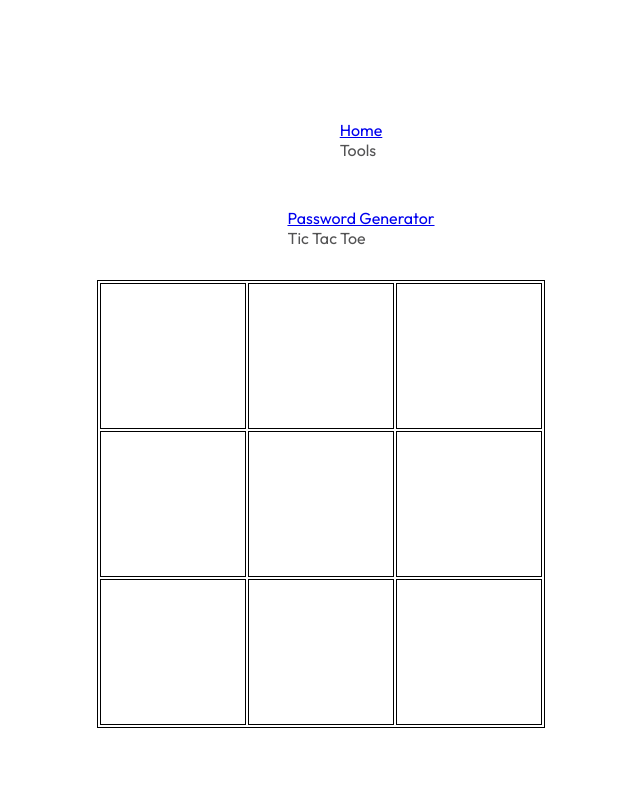
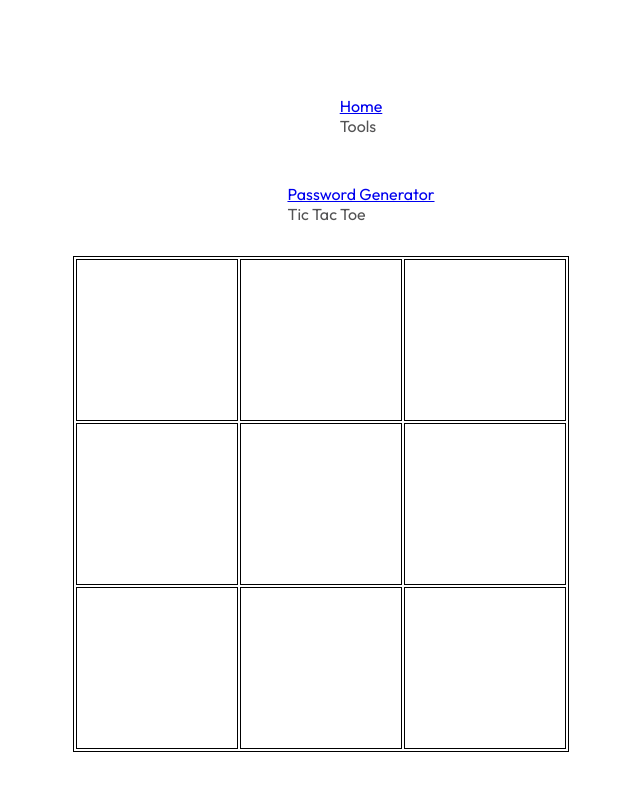
Before and after one commit to jakradum/portfolio, a React (Create React App) app: page /tools/tic-tac-toe in a window 1280 px wide. Shown: the top 788 px of the page, without its empty margins (319-959 px from the left). Built offline with nearby package versions, Linux system fonts and the light colour scheme.

Commit message:
able to play as O for now

```diff
--- a/src/index.css
+++ b/src/index.css
@@ -177,10 +177,11 @@ aside {
 }
 td{
   padding: 3rem;
-  width: 3rem;
-  height: 3rem;
+  width: 4rem;
+  height: 4rem;
   align-items: center;
   justify-content: center;
+  font-size: 4rem;
 }
 table{
   border: solid 1px;
--- a/src/tools/tic-tac-toe.jsx
+++ b/src/tools/tic-tac-toe.jsx
@@ -1,17 +1,19 @@
 import { gameboard } from './tictactoe-functions';
 import React, { useState } from 'react';
+import { playGame } from './tictactoe-functions';
 
 export const TicTacToe = () => {
   const gameboardArray = Object.values(gameboard);
-  const [selectedCell, setSelectedCell] = useState(null);
-
-  const handleCellClick = (index) => {
-
-  };
+  const [selectedCell, setSelectedCell] = useState('');
+  const [render, setRender] = useState(0);
+  const rerenderFn =()=>{
+    setRender(render + 1);
+  }
 
   const createTable = () => {
     const gridSize = Math.sqrt(gameboardArray.length);
     const tableRows = [];
+
 
     for (let row = 0; row < gridSize; row++) {
       const tableColumns = [];
@@ -19,7 +21,7 @@ export const TicTacToe = () => {
         const index = row * gridSize + col; // Calculate the index based on row and column
         const value = gameboardArray[index]; // Get the value from gameboardArray
         tableColumns.push(
-          <td key={index} onClick={() => handleCellClick(index)}>
+          <td key={index} onClick={() => {setSelectedCell(playGame(index)); rerenderFn()}}>
             {value}
           </td>
         );
--- a/src/tools/tictactoe-functions.js
+++ b/src/tools/tictactoe-functions.js
@@ -1,3 +1,4 @@
+
 export const gameboard = {
   1: '',
   2: '',
@@ -9,3 +10,7 @@ export const gameboard = {
   8: '',
   9: '',
 };
+export const playGame = (index) => {
+     gameboard[index+1] = 'O';
+     console.log(gameboard);
+};
```
Lines whose indentation alone changed are shown as unchanged.
